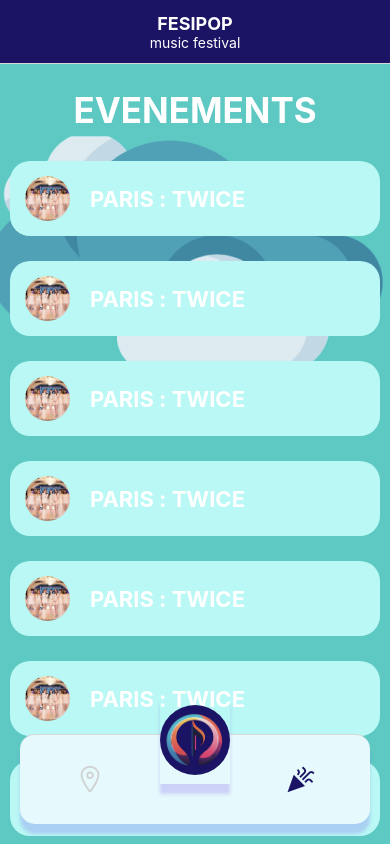
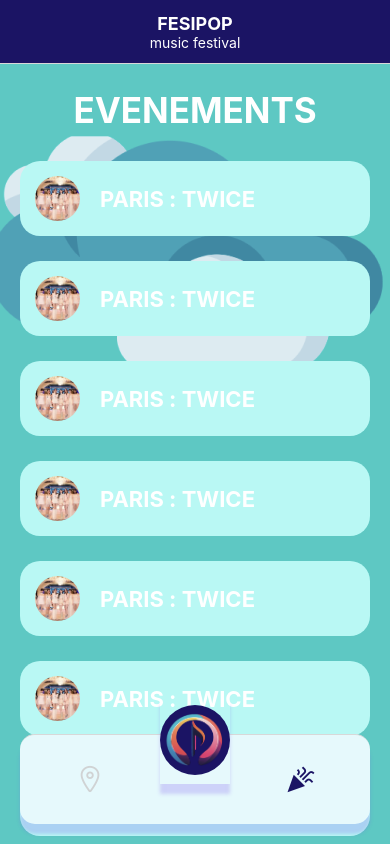
Before and after one commit to Thomasdelecluse/NFS-Mobile, a React Native app: screen /Event in a window 390 px wide. Built offline with nearby package versions, Linux system fonts and the light colour scheme.

Commit message:
feat: event page padding update

```diff
--- a/pages/EventScreen.js
+++ b/pages/EventScreen.js
@@ -38,7 +38,7 @@
     },
     scrollViewContainer: {
         paddingVertical: 25,
-        paddingHorizontal: 10,
+        paddingHorizontal: 20,
         paddingBottom: 120,
     },
     headerText: {
```
